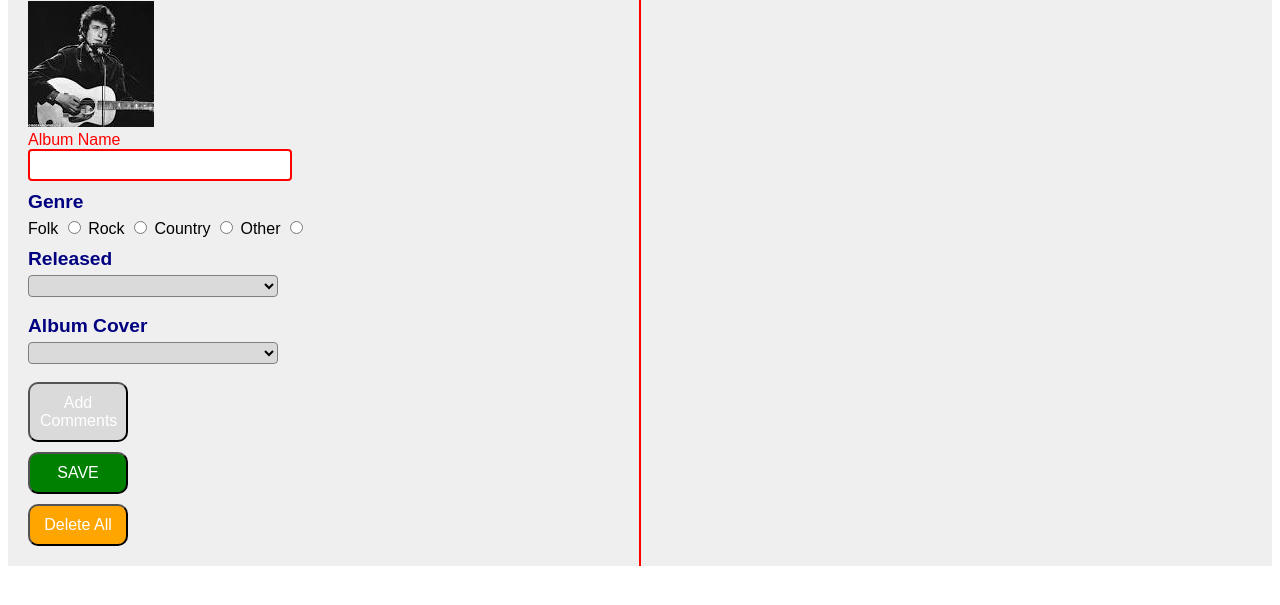
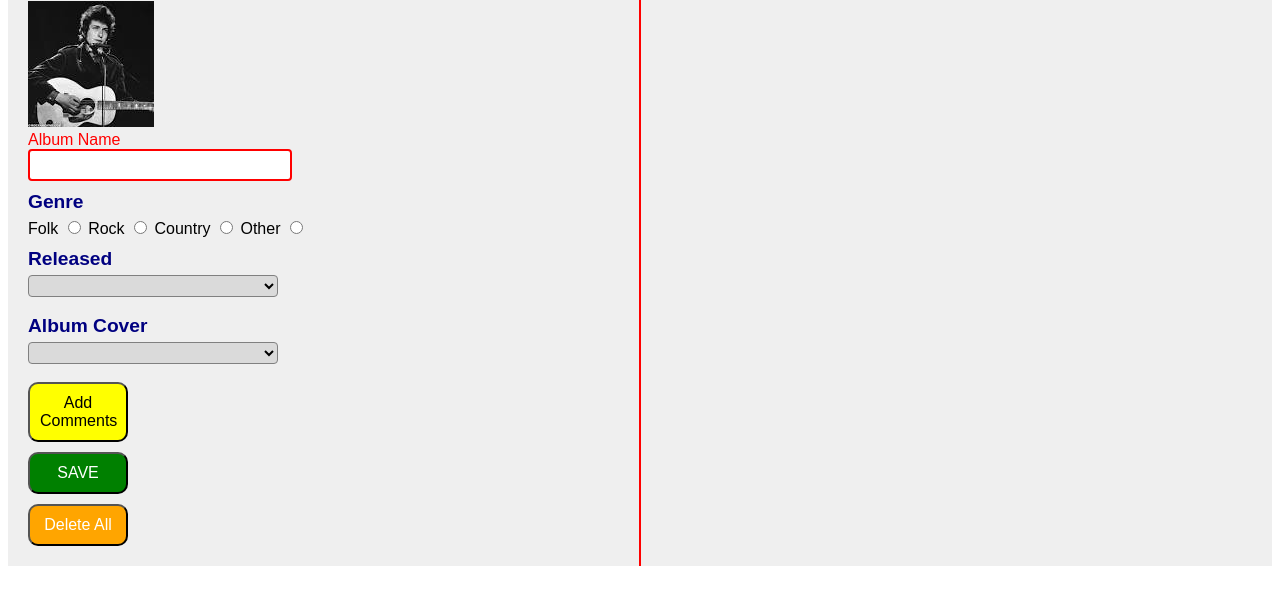
Before and after one commit to codeclan-code/wk6_DOM_homework, a plain HTML site: page index.html in a window 1280 px wide. Shown: the part 87-692 px from the top of the page. Drawn offline with Linux system fonts and the light colour scheme.

Commit message:
final version

```diff
--- a/css/master.css
+++ b/css/master.css
@@ -91,8 +91,8 @@ select {
 }
 
 #commentButton {
-  color: white;
-  background-color: #dadada;
+  color: black;
+  background-color: yellow;
   padding: 10px;
   font-size: 100%;
   border-radius: 10px;
```
